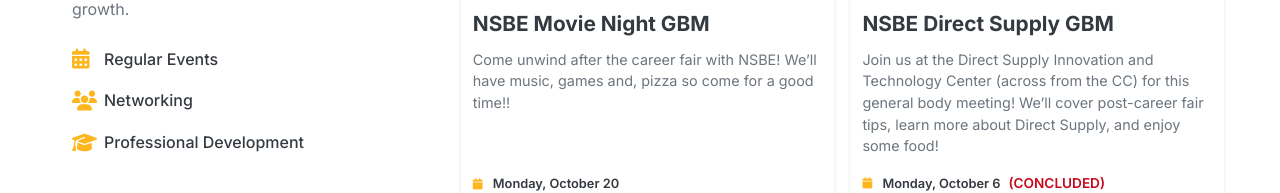
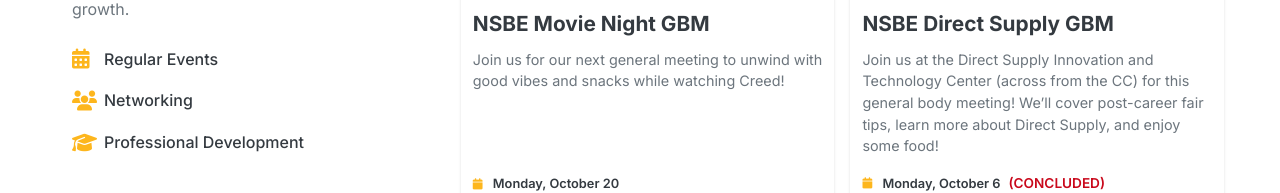
Before and after one commit to colef2004/MSOE-NSBE-Website, a plain HTML site: page index.html in a window 1280 px wide. Shown: the part 2646-2839 px from the top of the page. Drawn offline with Linux system fonts and the light colour scheme; files that its build step writes are made by us from their sources.

Commit message:
Updated the event tab

```diff
--- a/index.html
+++ b/index.html
@@ -322,8 +322,8 @@
                         </div>
                         <div class="event-content">
                             <h3 class="event-title">NSBE Movie Night GBM</h3>
-                            <p class="event-description" style="font-size: 0.9rem;">Come unwind after the career fair
-                                with NSBE! We’ll have music, games and, pizza so come for a good time!!</p>
+                            <p class="event-description" style="font-size: 0.9rem;">Join us for our next general meeting to
+                                unwind with good vibes and snacks while watching Creed!</p>
                             <div class="event-details">
                                 <div class="event-date"><i class="fas fa-calendar"></i> Monday, October 20</div>
                                 <div class="event-time"><i class="fas fa-clock"></i> 6:00pm - 8:00pm</div>
```
